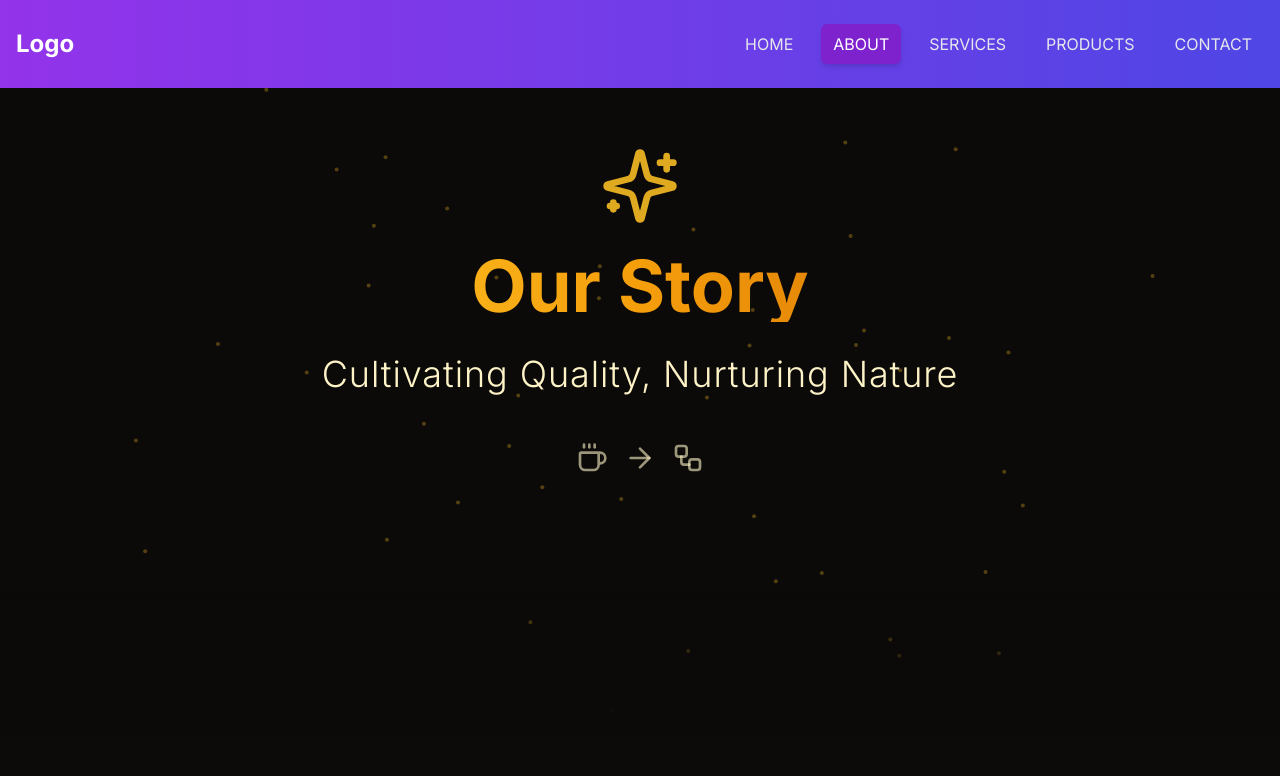
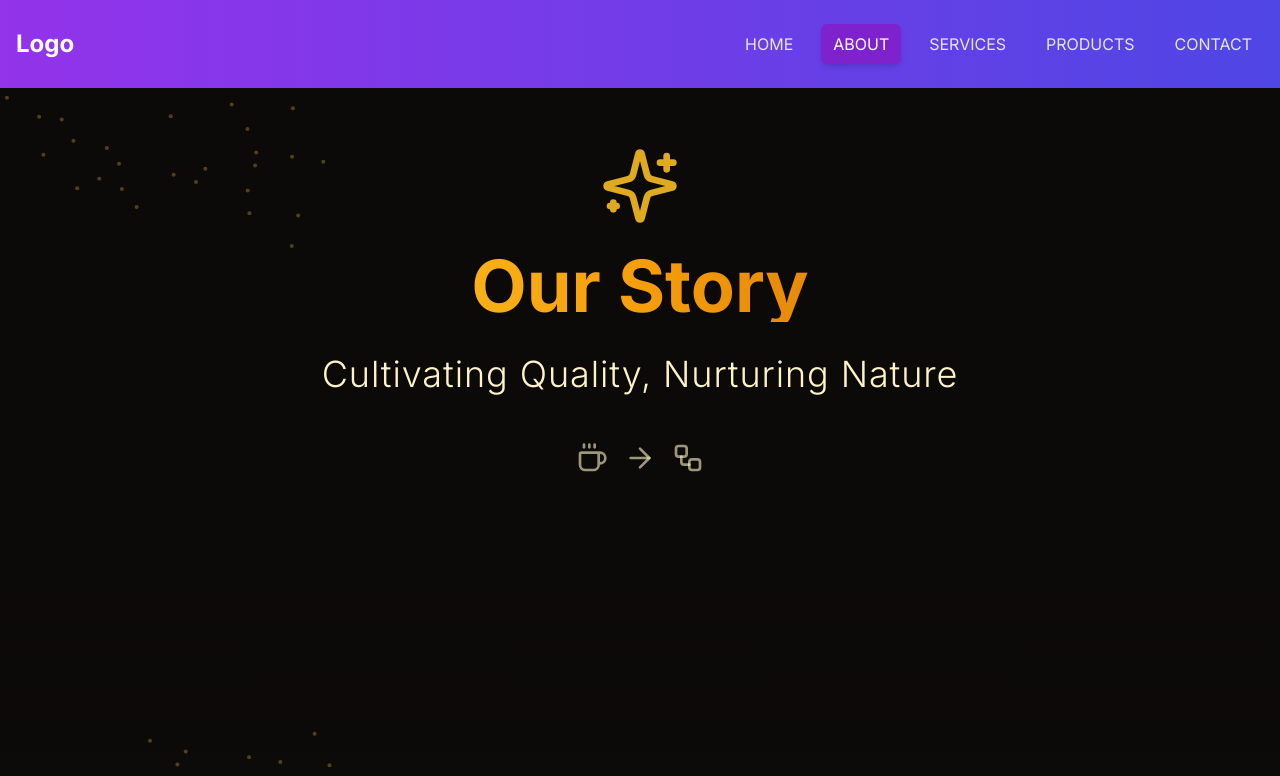
Before and after one commit to michaelbaahGH/ada-salt, a Next.js app: page /about in a window 1280 px wide. Shown: the top 776 px of the page. Built offline with nearby package versions, Linux system fonts and the light colour scheme.

Commit message:
fixed the issue with window not on the server side

```diff
--- a/app/services/page.tsx
+++ b/app/services/page.tsx
@@ -1,6 +1,6 @@
 "use client";
 
-import React, { useState } from "react";
+import React, { useState, useEffect } from "react";
 import {
   motion,
   AnimatePresence,
@@ -33,6 +33,29 @@ import {
 
 // Particles component from the about page
 const Particles = () => {
+  const [windowSize, setWindowSize] = useState({ width: 0, height: 0 });
+
+  useEffect(() => {
+    // Set window dimensions once the component is mounted
+    setWindowSize({
+      width: window.innerWidth,
+      height: window.innerHeight,
+    });
+
+    // Optional: Add a resize listener to handle window resizing
+    const handleResize = () => {
+      setWindowSize({
+        width: window.innerWidth,
+        height: window.innerHeight,
+      });
+    };
+
+    window.addEventListener("resize", handleResize);
+
+    // Cleanup the event listener on component unmount
+    return () => window.removeEventListener("resize", handleResize);
+  }, []);
+
   const particles = Array.from({ length: 50 });
   return (
     <div className="absolute inset-0 overflow-hidden pointer-events-none">
@@ -41,12 +64,12 @@ const Particles = () => {
           key={i}
           className="absolute w-1 h-1 bg-amber-400/30 rounded-full"
           initial={{
-            x: Math.random() * window.innerWidth,
-            y: Math.random() * window.innerHeight,
+            x: Math.random() * windowSize.width,
+            y: Math.random() * windowSize.height,
           }}
           animate={{
-            x: Math.random() * window.innerWidth,
-            y: Math.random() * window.innerHeight,
+            x: Math.random() * windowSize.width,
+            y: Math.random() * windowSize.height,
           }}
           transition={{
             duration: Math.random() * 10 + 20,
--- a/components/about/IAbout.tsx
+++ b/components/about/IAbout.tsx
@@ -1,6 +1,6 @@
 "use client";
 
-import React, { useState } from "react";
+import React, { useState, useEffect } from "react";
 import {
   motion,
   AnimatePresence,
@@ -23,7 +23,31 @@ import {
 } from "lucide-react";
 
 // Enhanced particle effect component
+
 const Particles = () => {
+  const [windowSize, setWindowSize] = useState({ width: 0, height: 0 });
+
+  useEffect(() => {
+    // Set window dimensions once the component is mounted
+    setWindowSize({
+      width: window.innerWidth,
+      height: window.innerHeight,
+    });
+
+    // Optional: Add a resize listener to handle window resizing
+    const handleResize = () => {
+      setWindowSize({
+        width: window.innerWidth,
+        height: window.innerHeight,
+      });
+    };
+
+    window.addEventListener("resize", handleResize);
+
+    // Cleanup the event listener on component unmount
+    return () => window.removeEventListener("resize", handleResize);
+  }, []);
+
   const particles = Array.from({ length: 50 });
   return (
     <div className="absolute inset-0 overflow-hidden pointer-events-none">
@@ -32,12 +56,12 @@ const Particles = () => {
           key={i}
           className="absolute w-1 h-1 bg-amber-400/30 rounded-full"
           initial={{
-            x: Math.random() * window.innerWidth,
-            y: Math.random() * window.innerHeight,
+            x: Math.random() * windowSize.width,
+            y: Math.random() * windowSize.height,
           }}
           animate={{
-            x: Math.random() * window.innerWidth,
-            y: Math.random() * window.innerHeight,
+            x: Math.random() * windowSize.width,
+            y: Math.random() * windowSize.height,
           }}
           transition={{
             duration: Math.random() * 10 + 20,
```
